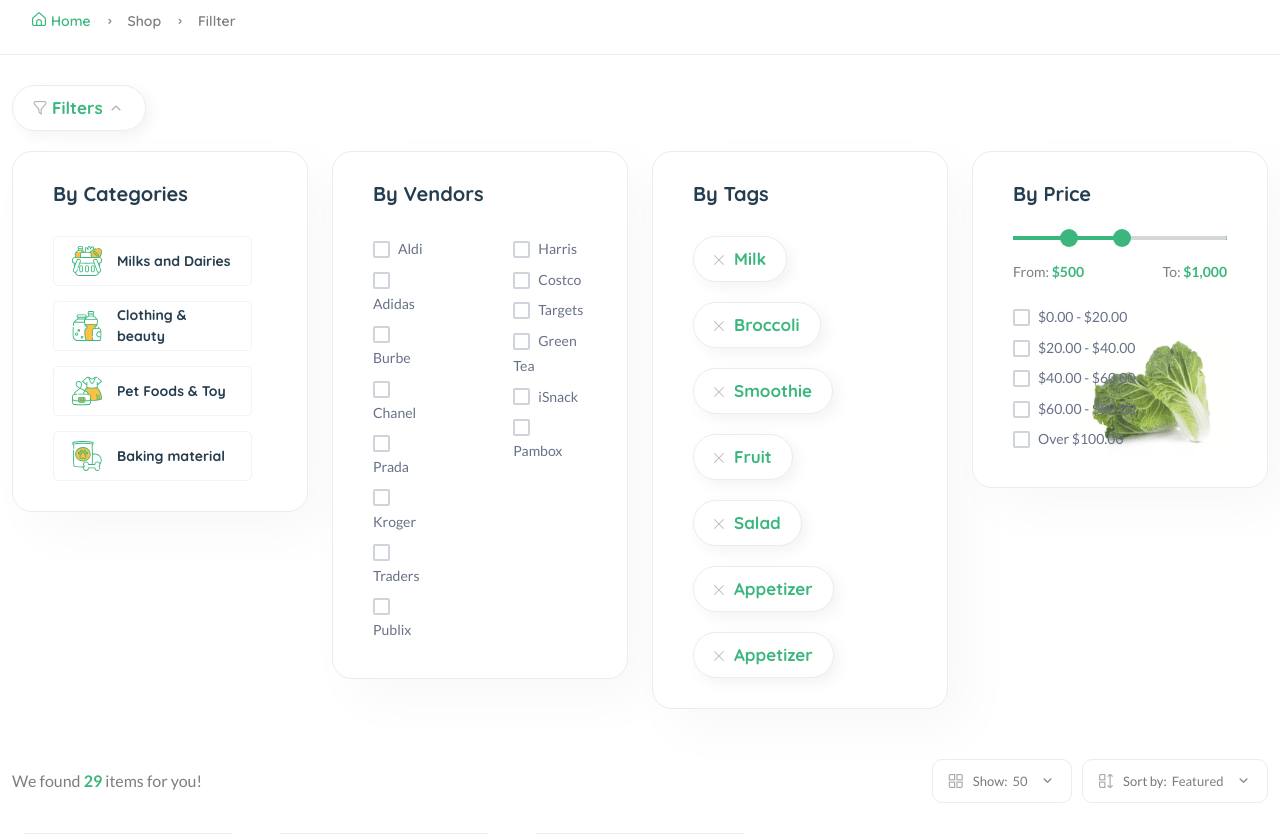
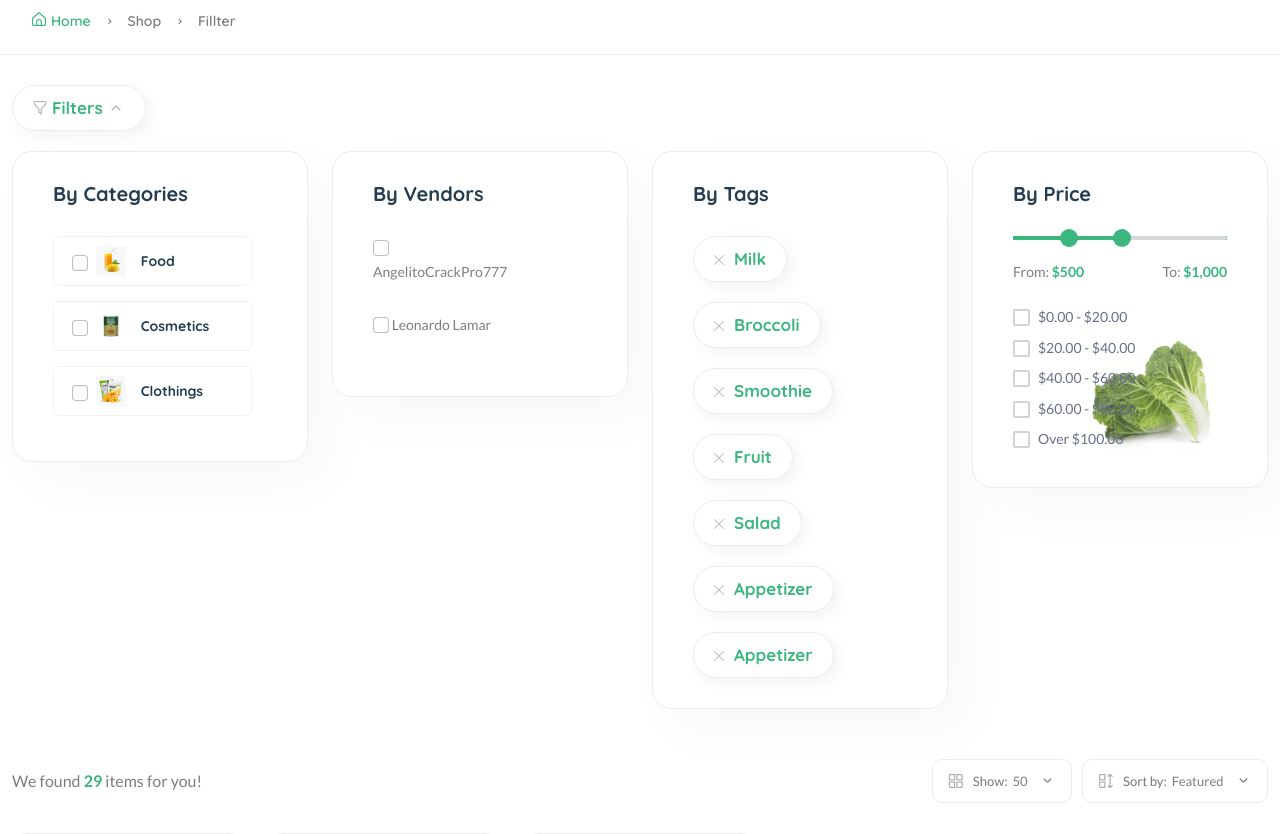
Before and after one commit to AngelDHL/proyecto_tedw, a Django app: page /products/ in a window 1280 px wide. Shown: the part 325-1159 px from the top of the page. Run offline with Django 5.2, Linux system fonts and the light colour scheme; data comes from the database, SQL or seed files in the repository; both versions use the stored data as it was after the commit; parts of the project's set-up code (start-up, migrations or seed data) failed here and were passed over; some libraries are stand-ins or nearby versions.

Commit message:
Filtro de productos por categoria y vendedor 1

```diff
--- a/core/context_processor.py
+++ b/core/context_processor.py
@@ -2,6 +2,7 @@ from core.models import Product, Category, Vendor, CartOrder, CartOrderItems, Pr
 
 def default(request):
     categories = Category.objects.all()
+    vendors = Vendor.objects.all()
     try:
         address = Address.objects.get(user=request.user)
     except:
@@ -10,4 +11,5 @@ def default(request):
     return {
         'categories':categories,
         'address':address,
+        'vendors':vendors,
     }
--- a/static/assets/js/function.js
+++ b/static/assets/js/function.js
@@ -59,3 +59,26 @@ $("#commentForm").submit(function(e){
         }
     })
 })
+
+
+
+$(document).ready(function (){
+    $(".filter-checkbox").on("click", function(){
+        console.log("A checkbox have been clicked");
+
+        let filter_object = {}
+
+        $(".filter-checkbox").each(function(){
+            let filter_value = $(this).val()
+            let filter_key = $(this).data("filter")
+
+            // console.log("Filter values is:", filter_value);
+            // console.log("Filter values is:", filter_key);
+
+            filter_object[filter_key] = Array.from(document.querySelectorAll('input[data-filter=' + filter_key + ']:checked')).map(function(element){
+                return element.value
+            })
+        })
+        console.log("Filter Object is: ", filter_object);
+    })
+})
--- a/templates/core/product-list.html
+++ b/templates/core/product-list.html
@@ -27,18 +27,13 @@
                                     <h5 class="mb-30">By Categories</h5>
                                     <div class="categories-dropdown-wrap font-heading">
                                         <ul>
+                                            {% for c in categories %}
                                             <li>
-                                                <a href="shop-grid-right.html"> <img src="assets/imgs/theme/icons/category-1.svg" alt="" />Milks and Dairies</a>
+                                                <input data-filter="category" class="form-check-input filter-checkbox" type="checkbox" name="checkbox" id="exampleCheckbox2" value="{{c.id}}"/>
+                                                &nbsp;&nbsp;
+                                                <a href="{% url 'core:category-product-list' c.cid %}"> <img src="{{c.image.url}}" alt="" />{{c.title}}</a>
                                             </li>
-                                            <li>
-                                                <a href="shop-grid-right.html"> <img src="assets/imgs/theme/icons/category-2.svg" alt="" />Clothing &amp; beauty</a>
-                                            </li>
-                                            <li>
-                                                <a href="shop-grid-right.html"> <img src="assets/imgs/theme/icons/category-3.svg" alt="" />Pet Foods &amp; Toy</a>
-                                            </li>
-                                            <li class="mb-0">
-                                                <a href="shop-grid-right.html"> <img src="assets/imgs/theme/icons/category-4.svg" alt="" />Baking material</a>
-                                            </li>
+                                            {% endfor %}
                                         </ul>
                                     </div>
                                 </div>
@@ -47,49 +42,12 @@
                                 <div class="card">
                                     <h5 class="mb-30">By Vendors</h5>
                                     <div class="d-flex">
-                                        <div class="custome-checkbox mr-80">
-                                            <input class="form-check-input" type="checkbox" name="checkbox" id="exampleCheckbox1" value="" />
-                                            <label class="form-check-label" for="exampleCheckbox1"><span>Aldi</span></label>
-                                            <br />
-                                            <input class="form-check-input" type="checkbox" name="checkbox" id="exampleCheckbox2" value="" />
-                                            <label class="form-check-label" for="exampleCheckbox2"><span>Adidas</span></label>
-                                            <br />
-                                            <input class="form-check-input" type="checkbox" name="checkbox" id="exampleCheckbox3" value="" />
-                                            <label class="form-check-label" for="exampleCheckbox3"><span>Burbe</span></label>
-                                            <br />
-                                            <input class="form-check-input" type="checkbox" name="checkbox" id="exampleCheckbox4" value="" />
-                                            <label class="form-check-label" for="exampleCheckbox4"><span>Chanel</span></label>
-                                            <br />
-                                            <input class="form-check-input" type="checkbox" name="checkbox" id="exampleCheckbox5" value="" />
-                                            <label class="form-check-label" for="exampleCheckbox5"><span>Prada</span></label>
-                                            <br />
-                                            <input class="form-check-input" type="checkbox" name="checkbox" id="exampleCheckbox6" value="" />
-                                            <label class="form-check-label" for="exampleCheckbox6"><span>Kroger</span></label>
-                                            <br />
-                                            <input class="form-check-input" type="checkbox" name="checkbox" id="exampleCheckbox7" value="" />
-                                            <label class="form-check-label" for="exampleCheckbox7"><span>Traders</span></label>
-                                            <br />
-                                            <input class="form-check-input" type="checkbox" name="checkbox" id="exampleCheckbox8" value="" />
-                                            <label class="form-check-label" for="exampleCheckbox8"><span>Publix</span></label>
-                                        </div>
-                                        <div class="custome-checkbox">
-                                            <input class="form-check-input" type="checkbox" name="checkbox" id="exampleCheckbox11" value="" />
-                                            <label class="form-check-label" for="exampleCheckbox11"><span>Harris</span></label>
-                                            <br />
-                                            <input class="form-check-input" type="checkbox" name="checkbox" id="exampleCheckbox21" value="" />
-                                            <label class="form-check-label" for="exampleCheckbox21"><span>Costco</span></label>
-                                            <br />
-                                            <input class="form-check-input" type="checkbox" name="checkbox" id="exampleCheckbox31" value="" />
-                                            <label class="form-check-label" for="exampleCheckbox31"><span>Targets</span></label>
-                                            <br />
-                                            <input class="form-check-input" type="checkbox" name="checkbox" id="exampleCheckbox41" value="" />
-                                            <label class="form-check-label" for="exampleCheckbox41"><span>Green Tea</span></label>
-                                            <br />
-                                            <input class="form-check-input" type="checkbox" name="checkbox" id="exampleCheckbox51" value="" />
-                                            <label class="form-check-label" for="exampleCheckbox51"><span>iSnack</span></label>
-                                            <br />
-                                            <input class="form-check-input" type="checkbox" name="checkbox" id="exampleCheckbox61" value="" />
-                                            <label class="form-check-label" for="exampleCheckbox61"><span>Pambox</span></label>
+                                        <div class="customeee-checkbox mr-80">
+                                            {% for v in vendors %}
+                                            <input class="form-check-input filter-checkbox" data-filter="vendor" type="checkbox" name="checkbox" id="exampleCheckbox1" value="{{v.id}}" />
+                                            <label class="form-check-label" for="exampleCheckbox1"><span>{{v.title}}</span></label>
+                                            <br /><br />
+                                            {% endfor %}
                                         </div>
                                     </div>
                                 </div>
```
Also changed, not shown: db.sqlite3, media/category/thumbnail-8.jpg (added).
